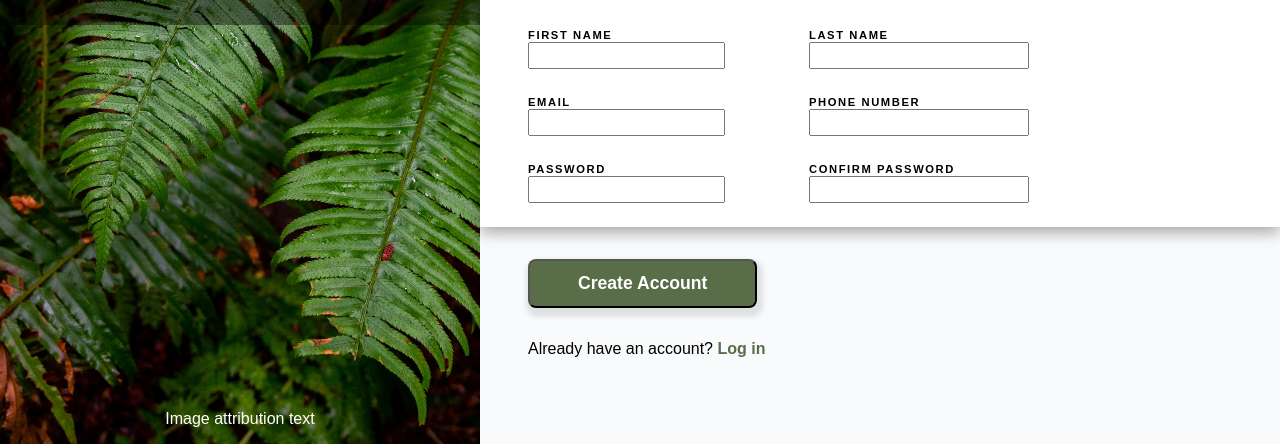
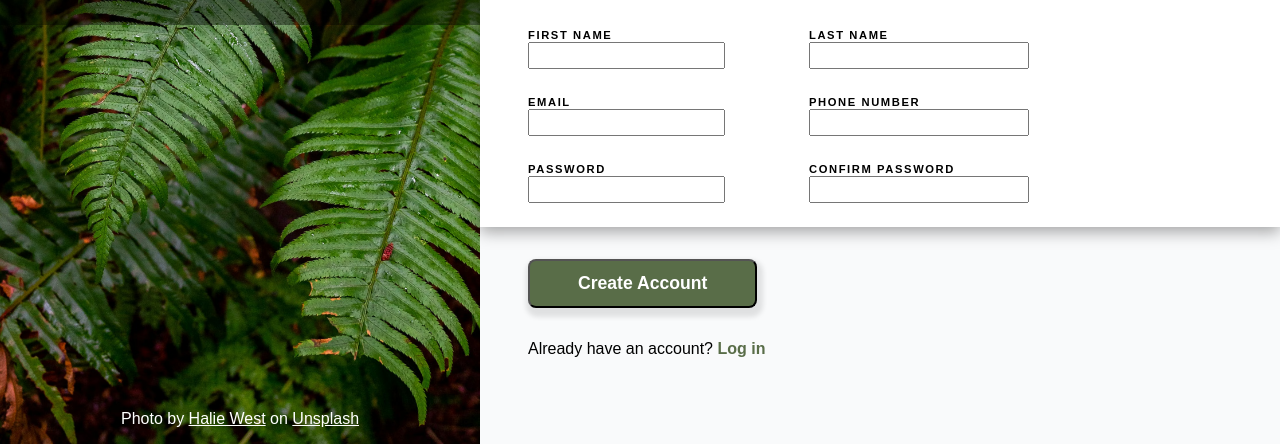
Before and after one commit to stevec-afk/signup-form, a plain HTML site: page index.html in a window 1280 px wide. Shown: the part 356-800 px from the top of the page. Drawn offline with Linux system fonts and the light colour scheme.

Commit message:
update attribuition link

```diff
--- a/index.html
+++ b/index.html
@@ -18,7 +18,14 @@
                 <img src="assets/odin-lined.png" alt="Odin image">
                 ODIN
             </div>
-            <p>Image attribution text</p>
+            <p id="attribution">
+                Photo by
+                <a href="https://unsplash.com/@haliewestphoto?utm_source=unsplash&utm_medium=referral&utm_content=creditCopyText">
+                Halie West</a>
+                on
+                <a href="https://unsplash.com/?utm_source=unsplash&utm_medium=referral&utm_content=creditCopyText">
+                Unsplash</a>
+            </p>
         </div>
         <div class="main">
             <section class="message">
--- a/styles.css
+++ b/styles.css
@@ -113,3 +113,7 @@ button {
     font-weight: bold;
     text-decoration: none;
 }
+
+#attribution a {
+    color: white;
+}
```
